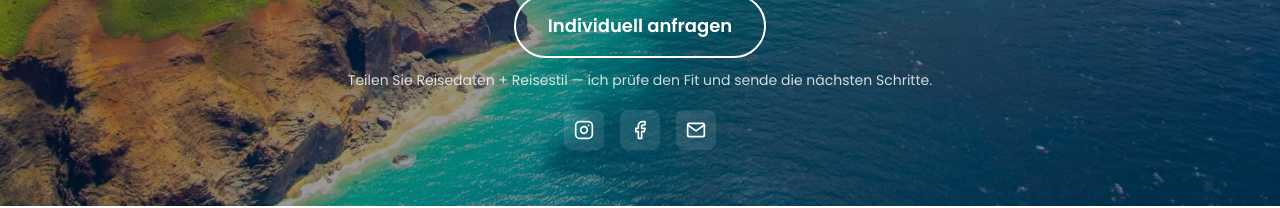
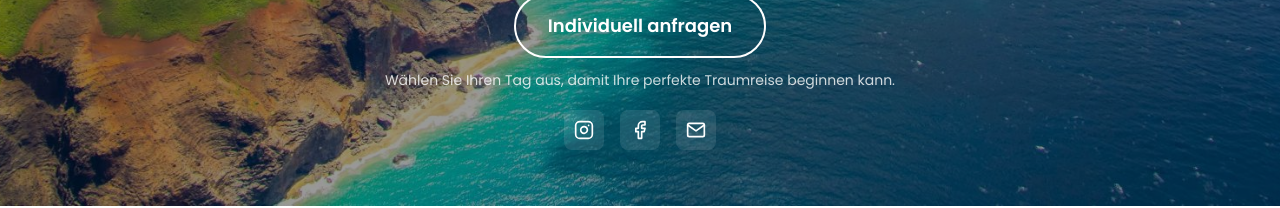
Before and after one commit to hawaiipanoramatours-prog/hawaiipanoramatours, a React (Vite) app: page / in a window 1280 px wide. Shown: the part 732-940 px from the top of the page. Built offline with nearby package versions, Linux system fonts and the light colour scheme.

Commit message:
Update Sections.impl.jsx

```diff
--- a/src/components/Sections.impl.jsx
+++ b/src/components/Sections.impl.jsx
@@ -109,8 +109,8 @@ export function Hero({ content, lang = 'de' }) {
 
               <p className="font-poppins text-sm text-white/80">
                 {lang === 'en'
-                  ? 'Share a few details about your trip — I’ll personally review your request and suggest the best options for your stay.'
-                  : 'Teilen Sie Reisedaten + Reisestil — ich prüfe den Fit und sende die nächsten Schritte.'}
+                  ? 'Pick your date and your perfect day starts here.'
+                  : 'Wählen Sie Ihren Tag aus, damit Ihre perfekte Traumreise beginnen kann.'}
               </p>
 
               <div className="flex gap-4 mt-2">
```
